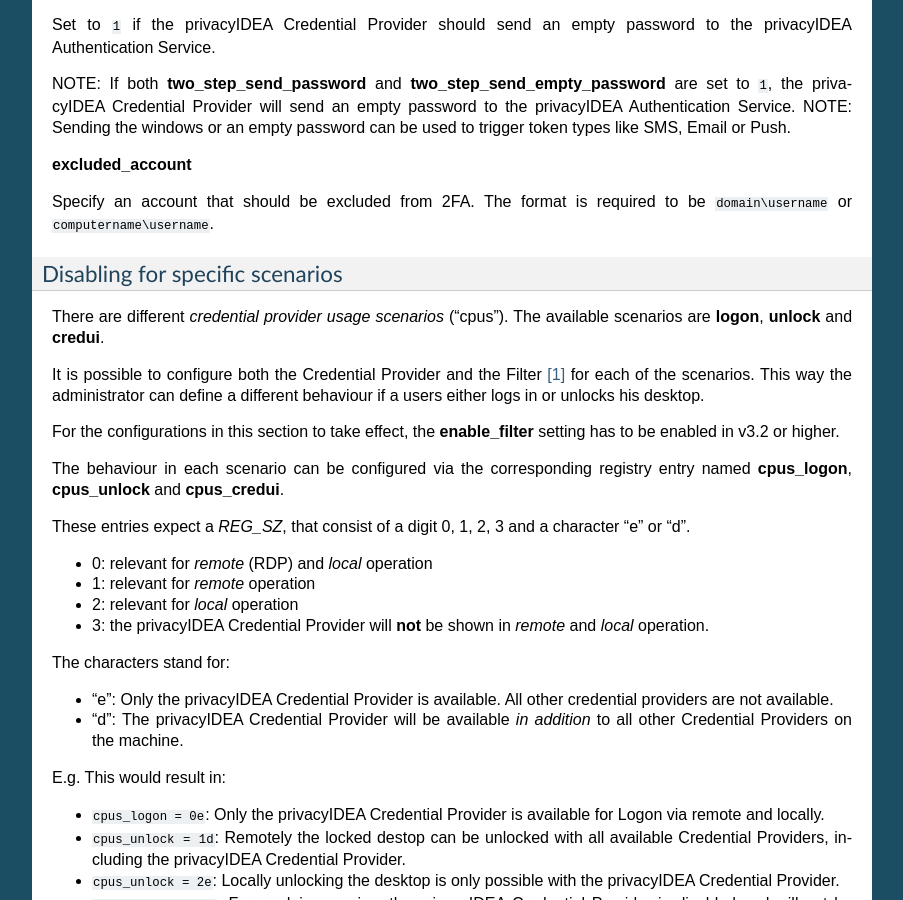
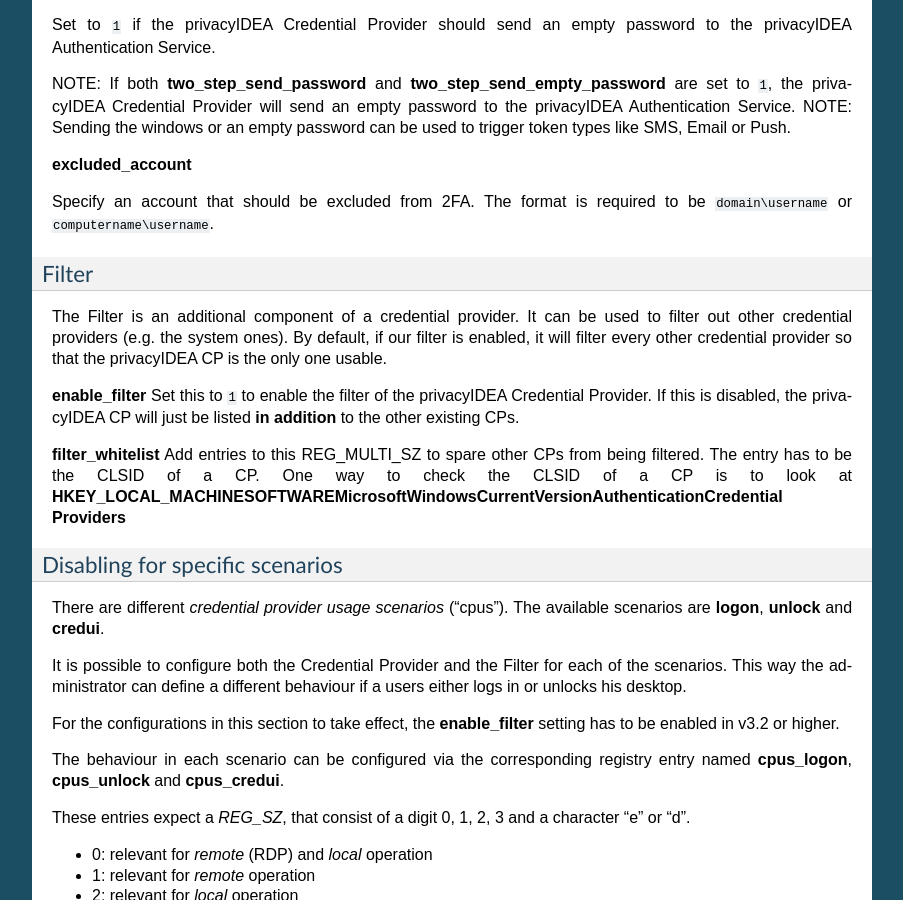
Before and after one commit to privacyidea/privacyidea-credential-provider, a Sphinx documentation site: the page built from doc/configuration.rst, in a window 1280 px wide and 900 px high, scrolled down 1518 px. Shown: the whole window, without its empty margins (198-1101 px from the left). Built offline with Sphinx 7.4.7, drawn with Linux system fonts in a browser that asks for light colours; some of the changed text lies outside the part shown.

Commit message:
update documentation

```diff
--- a/doc/configuration.rst
+++ b/doc/configuration.rst
@@ -87,13 +87,27 @@
 Specify an account that should be excluded from 2FA. The format is required to be ``domain\username`` or ``computername\username``.
 
 
+Filter
+~~~~~~
+The Filter is an additional component of a credential provider. It can be used to filter out other credential providers (e.g. the system ones).
+By default, if our filter is enabled, it will filter every other credential provider so that the privacyIDEA CP is the only one usable.
+
+**enable_filter**
+Set this to ``1`` to enable the filter of the privacyIDEA Credential Provider. If this is disabled, the privacyIDEA CP will just be listed **in addition**
+to the other existing CPs.
+
+**filter_whitelist**
+Add entries to this REG_MULTI_SZ to spare other CPs from being filtered. The entry has to be the CLSID of a CP.
+One way to check the CLSID of a CP is to look at
+**HKEY_LOCAL_MACHINE\SOFTWARE\Microsoft\Windows\CurrentVersion\Authentication\Credential Providers**
+
 Disabling for specific scenarios
 ~~~~~~~~~~~~~~~~~~~~~~~~~~~~~~~~
 
 There are different *credential provider usage scenarios* ("cpus"). The available
 scenarios are **logon**, **unlock** and **credui**.
 
-It is possible to configure both the Credential Provider and the Filter [#f1]_ for each of the scenarios.
+It is possible to configure both the Credential Provider and the Filter for each of the scenarios.
 This way the administrator can define a different behaviour if a users either logs in or
 unlocks his desktop.
 
```
Also changed, not shown: other parts of doc/configuration.rst (+0 -5 lines).
